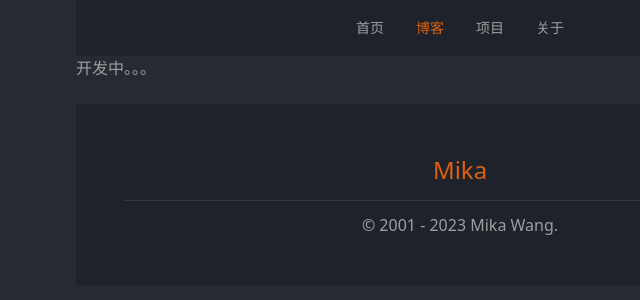
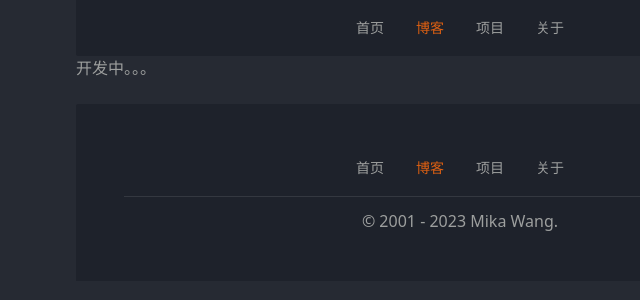
Before and after one commit to wangyi12358/blog-fe, a Next.js app: page /blog in a window 1280 px wide. Shown: the top 300 px of the page, without its empty margins (180-820 px from the left). Built offline with nearby package versions, Linux system fonts and the light colour scheme; grey boxes are pictures that could not be loaded.

Commit message:
add meun

```diff
--- a/components/footer.tsx
+++ b/components/footer.tsx
@@ -1,4 +1,5 @@
 import React from 'react';
+import Menu from './menu'
 
 type Props = {};
 
@@ -11,7 +12,7 @@ const Footer: React.FC<Props> = () => {
     <footer className="flex items-center mt-6 justify-center p-12 relative layout-container rounded-t-sm">
       <div className="layout-background absolute" />
       <div className="flex flex-col items-center w-full">
-        <h3 className="primary-color">Mika</h3>
+        <Menu />
         <div className="mt-3 mb-3 border-t border-solid border-gray-100 opacity-10 w-full" />
         <div>© 2001 - 2023 Mika Wang.</div>
       </div>
--- a/components/header.tsx
+++ b/components/header.tsx
@@ -1,40 +1,18 @@
 import React from 'react';
-import Tab, { Item } from './ui/tab'
-import Router from 'next/router'
-import { usePathname } from 'next/navigation'
+import Menu from './menu'
 
 type Props = {};
-
-const HEADER_ITEMS: Item[] = [
-  { label: '首页', value: 'home', link: '/' },
-  { label: '博客', value: 'blog', link: '/blog' },
-  { label: '项目', value: 'project', link: '/project' },
-  { label: '关于', value: 'about', link: '/about' }
-]
 
 /**
  * @Author: wangyi
  * @Date: 2023-05-09
  */
 const Header: React.FC<Props> = () => {
-  const pathname = usePathname()
-  const defaultValue = HEADER_ITEMS.find(i => {
-    if (i.link !== '/') {
-      return pathname?.startsWith(i.link)
-    }
-    return i.link === pathname
-  })?.value
 
   return (
     <header className="flex items-center justify-center h-14 relative layout-container rounded-b-sm">
       <div className="layout-background absolute" />
-      <Tab
-        defaultValue={defaultValue}
-        items={HEADER_ITEMS}
-        onChange={e => {
-          Router.push(HEADER_ITEMS.find(i => i.value === e)?.link)
-        }}
-      />
+      <Menu />
     </header>
   );
 }
--- /dev/null
+++ b/components/menu.tsx
@@ -0,0 +1,40 @@
+import { usePathname } from 'next/navigation';
+import Tab, { Item } from '@/components/ui/tab';
+import Router from 'next/router';
+import React, { useEffect, useState } from 'react';
+
+const HEADER_ITEMS: Item[] = [
+  { label: '首页', value: 'home', link: '/' },
+  { label: '博客', value: 'blog', link: '/blog' },
+  { label: '项目', value: 'project', link: '/project' },
+  { label: '关于', value: 'about', link: '/about' }
+]
+
+const Menu = () => {
+  const pathname = usePathname()
+  const [selected, setSelected] = useState('')
+
+  useEffect(() => {
+    const v = HEADER_ITEMS.find(i => {
+      if (i.link !== '/') {
+        return pathname?.startsWith(i.link)
+      }
+      return i.link === pathname
+    })?.value
+    if (v !== selected) setSelected(v as string)
+  }, [selected, pathname])
+
+  return (
+    <Tab
+      defaultValue={HEADER_ITEMS[0].value}
+      value={selected}
+      items={HEADER_ITEMS}
+      onChange={e => {
+        setSelected(e as string)
+        Router.push(HEADER_ITEMS.find(i => i.value === e)?.link)
+      }}
+    />
+  )
+}
+
+export default Menu
--- a/pages/_app.tsx
+++ b/pages/_app.tsx
@@ -2,6 +2,7 @@ import React from 'react';
 import Layout from '@/components/layout'
 import 'tailwindcss/tailwind.css'
 import '../app/globals.css'
+import 'animate.css'
 
 type Props = {
   Component: () => JSX.Element;
```
Also changed, not shown: .eslintrc.json.
